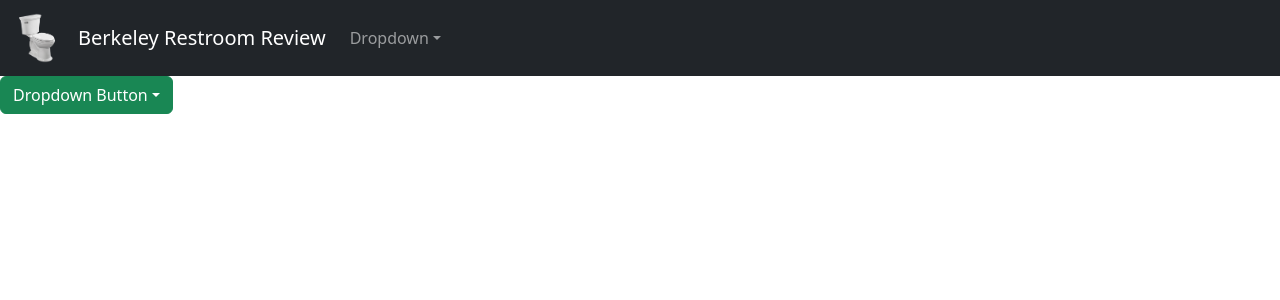
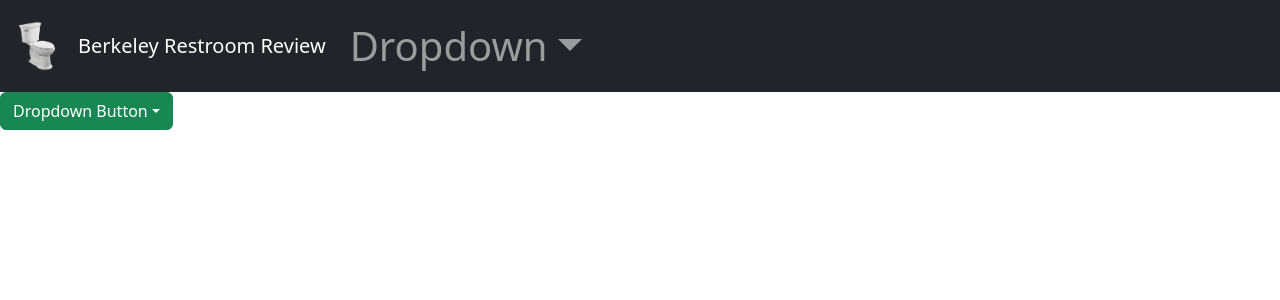
Before and after one commit to agent773/RestroomReview, a React (Vite) app in the folder vite-project/: page / in a window 1280 px wide. Shown: the top 300 px of the page. Built offline with nearby package versions, Linux system fonts and the light colour scheme.

Commit message:
navbar styles

```diff
--- a/vite-project/src/NavbarStyles.css
+++ b/vite-project/src/NavbarStyles.css
@@ -2,6 +2,10 @@
     background-color: #2D3577 !important;
     color: #2D3577 !important;
     width: 100% !important;
+    text-align: right !important;
+    justify-content: right !important;
+    font-size: 40px;
+
 }
 
 .navbar.dropdown {
```
